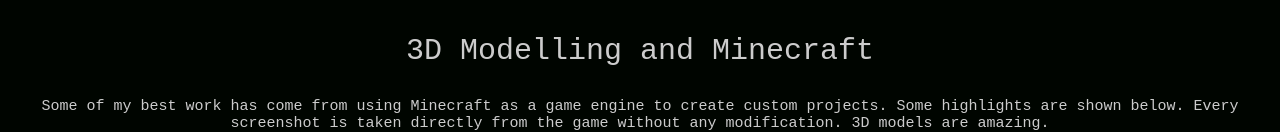
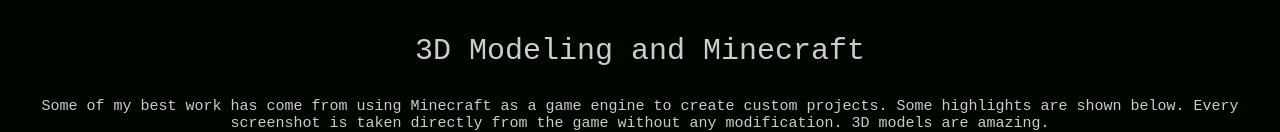
Before and after one commit to qcjames53/qcjames53, a plain HTML site: page portfolio/index.html in a window 1280 px wide. Shown: the part 3022-3154 px from the top of the page. Drawn offline with nearby package versions, Linux system fonts and the light colour scheme.

Commit message:
Spell check

```diff
--- a/portfolio/index.html
+++ b/portfolio/index.html
@@ -116,7 +116,7 @@
 				<a href="port14.jpg"><img src="port14.jpg"/></a>
 			</div>
 
-			<p class="catergory">3D Modelling and Minecraft</p>
+			<p class="catergory">3D Modeling and Minecraft</p>
 			<p class="desc">
 				Some of my best work has come from using Minecraft as a game engine to create custom projects. Some highlights are shown below. Every screenshot
 				is taken directly from the game without any modification. 3D models are amazing.
```
Also changed, not shown: images/edge.png (deleted).
